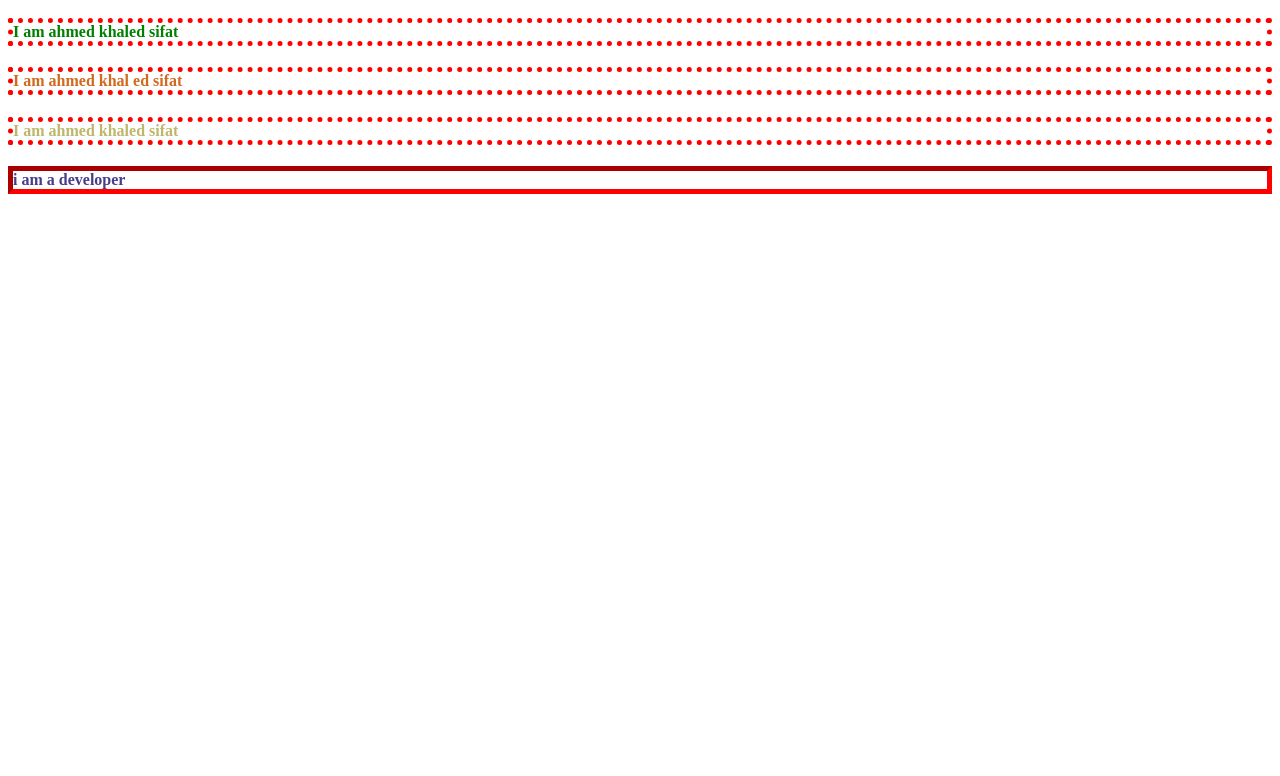
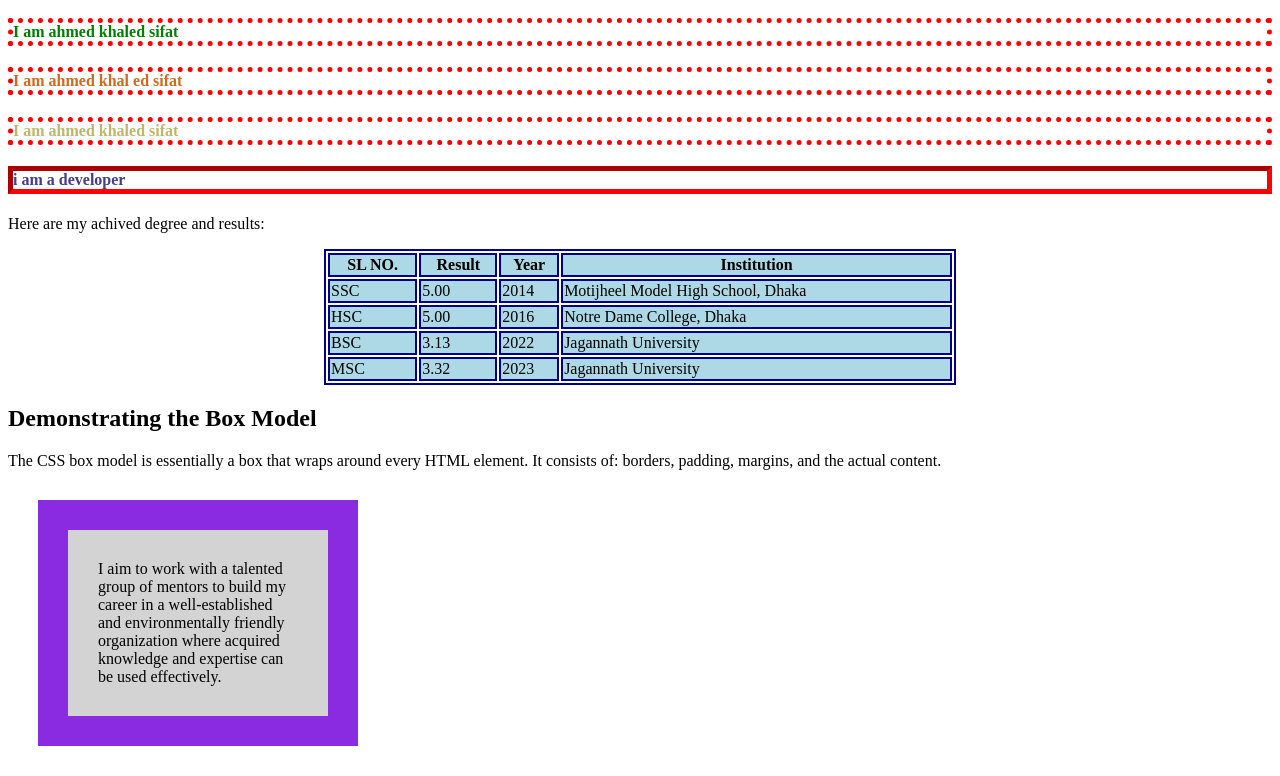
Before and after one commit to ahmedkhaledwebdeveloper/project_file_002, a plain HTML site: page index.html in a window 1280 px wide. Shown: the part 556-1332 px from the top of the page. Before the commit the page ends 800 px from the top, so only its background shows below. Drawn offline with Linux system fonts and the light colour scheme.

Commit message:
Add files via upload

```diff
--- a/css/style.css
+++ b/css/style.css
@@ -22,3 +22,20 @@ h4{
 	border-style:inset;
 	color:darkslateblue;
 }
+
+table, th, td {
+  border:2px solid darkblue;
+}
+
+.center {
+  margin-left: auto;
+  margin-right: auto;
+}
+
+div {
+  background-color: lightgrey;
+  width: 200px;
+  border: 30px solid blueviolet;
+  padding: 30px;
+  margin: 30px;
+}
--- a/index.html
+++ b/index.html
@@ -53,6 +53,58 @@
     <h4 class="stl"> i am a developer </h4>
 
 
+  <table style="width:50%"; class="center";>
+   <colgroup>
+    <col span="4" style="background-color:lightblue;">
+  </colgroup>
+
+  	<p>Here are my achived degree and results:</p>
+
+    <tr>
+      <th>SL NO.</th>
+      <th>Result</th>
+      <th>Year</th>
+      <th>Institution</th>
+    </tr>
+
+    <tr>
+      <td>SSC</td>
+      <td>5.00</td>
+      <td>2014</td>
+      <td>Motijheel Model High School, Dhaka</td>
+
+    </tr>
+
+    <tr>
+      <td>HSC</td>
+      <td>5.00</td>
+      <td>2016</td>
+      <td>Notre Dame College, Dhaka</td>
+    </tr>
+
+    <tr>
+      <td>BSC</td>
+      <td>3.13</td>
+      <td>2022</td>
+      <td>Jagannath University</td>
+    </tr>
+
+     <tr>
+      <td>MSC</td>
+      <td>3.32</td>
+      <td>2023</td>
+      <td>Jagannath University</td>
+    </tr>
+
+    </table>
+
+    <h2>Demonstrating the Box Model</h2>
+
+<p>The CSS box model is essentially a box that wraps around every HTML element. It consists of: borders, padding, margins, and the actual content.</p>
+
+<div>I aim to work with a talented group of mentors to build my career in a well-established and environmentally friendly organization where acquired knowledge and expertise can be used effectively.</div>
+
+
 
 
 </body>
```
